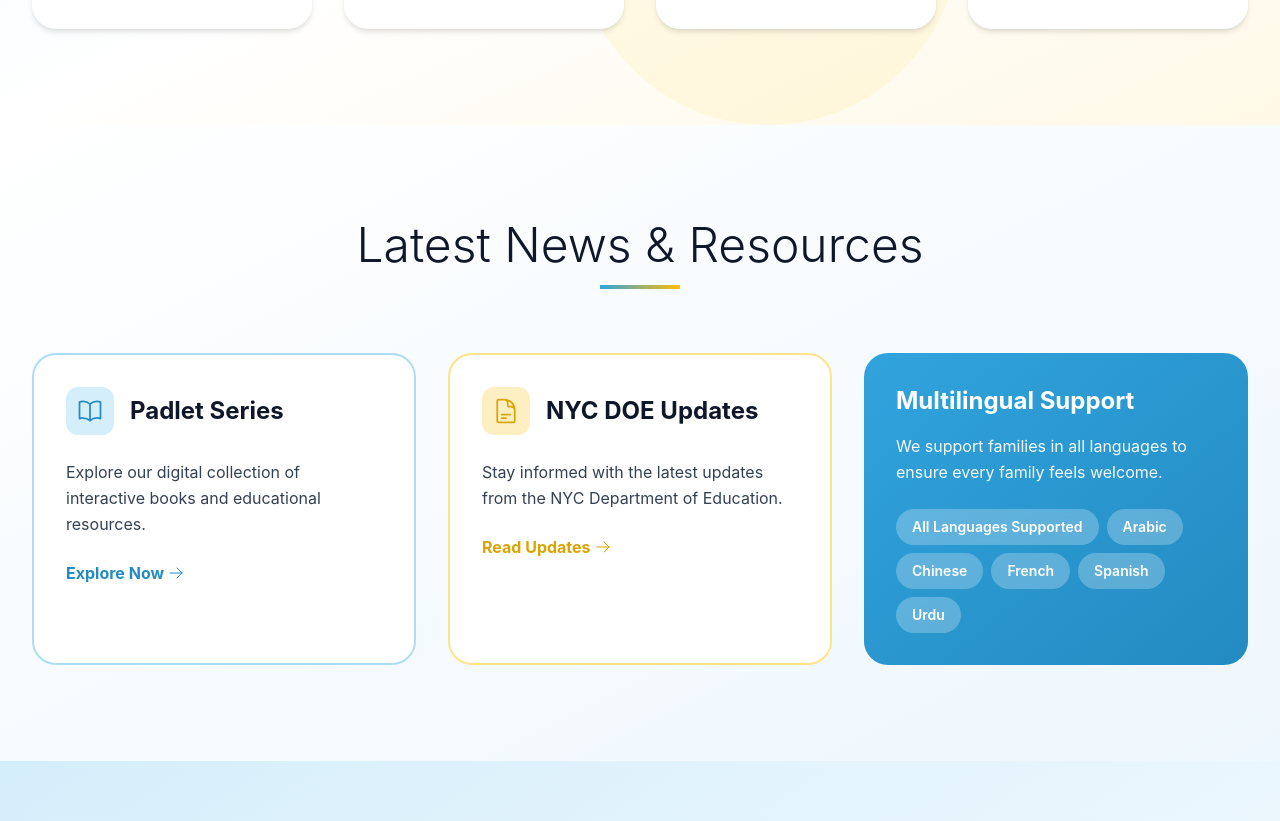
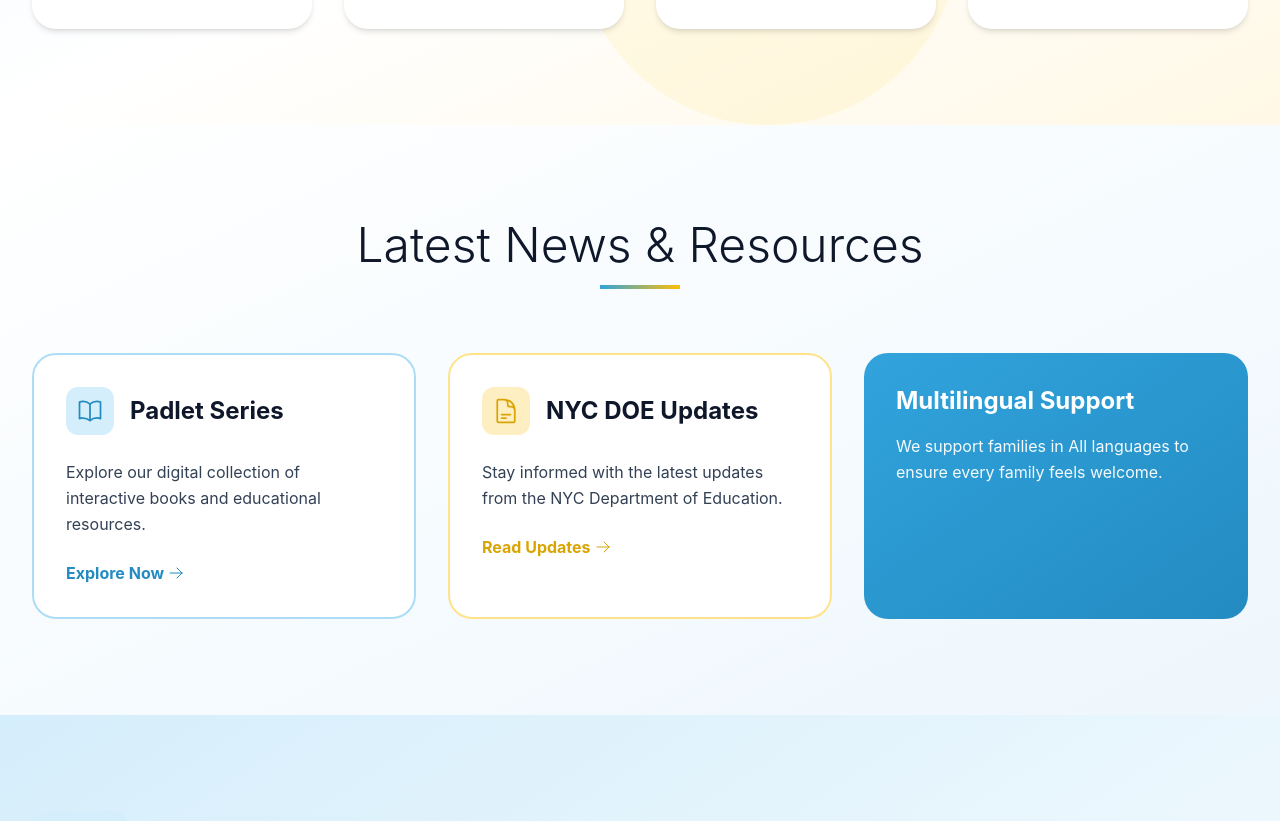
Before and after one commit to NexSav/ps146m, a React (Create React App) app: page / in a window 1280 px wide. Shown: the part 3164-3985 px from the top of the page. Built offline with nearby package versions, Linux system fonts and the light colour scheme.

Commit message:
Changed home page to all langauges

```diff
--- a/src/pages/Home.js
+++ b/src/pages/Home.js
@@ -346,7 +346,7 @@ const Home = () => {
             {[
               { number: '600+', label: 'Students', icon: UsersIcon, color: 'coral' },
               { number: '50+', label: 'Faculty & Staff', icon: UsersIcon, color: 'gold' },
-              { number: '5', label: 'Languages Supported', icon: BookOpenIcon, color: 'coral' },
+              { number: 'All', label: 'Languages Supported', icon: BookOpenIcon, color: 'coral' },
               { number: '2017', label: 'Hornets Champions', icon: TrophyIcon, color: 'gold' }
             ].map((stat, index) => (
               <div key={index} className="text-center bg-white p-8 rounded-3xl shadow-md hover:shadow-2xl transition-all duration-300 transform hover:-translate-y-2 border-2 border-transparent hover:border-ps146-coral-200">
@@ -410,14 +410,9 @@ const Home = () => {
               <div className="p-8 text-white">
                 <h3 className="text-2xl font-bold mb-4">Multilingual Support</h3>
                 <p className="text-white/95 mb-6 leading-relaxed">
-                  We support families in all languages to ensure every family feels welcome.
+                  We support families in All languages to ensure every family feels welcome.
                 </p>
                 <div className="flex flex-wrap gap-2">
-                  {['All Languages Supported', 'Arabic', 'Chinese', 'French', 'Spanish', 'Urdu'].map((lang, index) => (
-                    <span key={index} className="bg-white/25 backdrop-blur-sm px-4 py-2 rounded-full text-sm font-semibold hover:bg-white/35 transition-colors">
-                      {lang}
-                    </span>
-                  ))}
                 </div>
               </div>
             </div>
```
